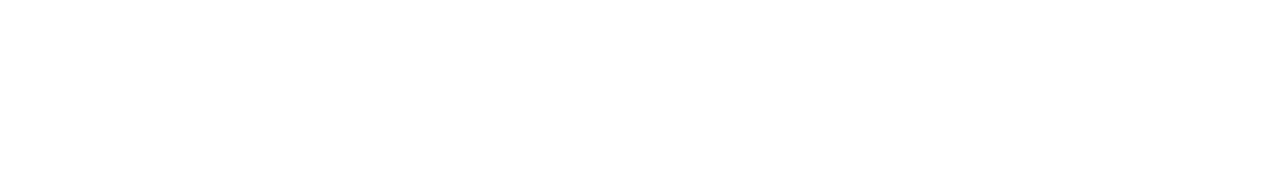
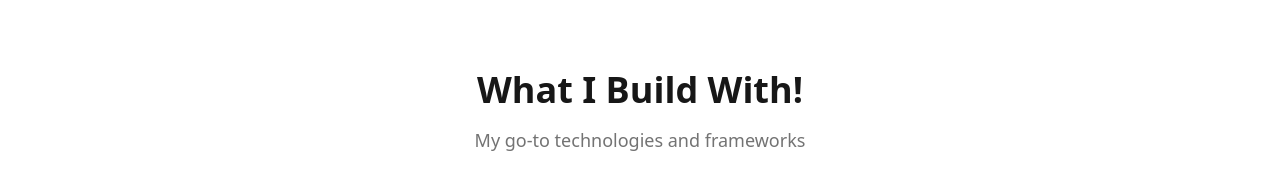
Before and after one commit to praghu-b/next-portfolio, a Next.js app: page / in a window 1280 px wide. Shown: the part 3042-3232 px from the top of the page. Before the commit the page ends 3016 px from the top, so only its background shows below. Built offline with nearby package versions, Linux system fonts and the light colour scheme; a web font is replaced by a local one.

Commit message:
feat(ui): initialize skill section

```diff
--- a/src/app/page.tsx
+++ b/src/app/page.tsx
@@ -3,6 +3,7 @@
 import HeroSection from "@/components/sections/Hero";
 import AboutSection from "@/components/sections/About";
 import ProjectSection from "@/components/sections/Project";
+import SkillSection from "@/components/sections/Skill";
 import { motion, useScroll, useTransform } from "framer-motion";
 
 export default function Home() {
@@ -22,6 +23,9 @@
       <motion.div>
         <ProjectSection />
       </motion.div>
+      <motion.div>
+        <SkillSection />
+      </motion.div>
     </div>
   );
 }
--- /dev/null
+++ b/src/components/sections/Skill.tsx
@@ -0,0 +1,26 @@
+import { motion } from "framer-motion"
+
+export default function ProjectSection() {
+
+    return (
+        <section className="min-h-screen w-full">
+            <div className="max-w-7xl mx-auto">
+                <motion.div
+                    className="space-y-4 mb-10 text-center"
+                    initial={{ opacity: 0, y: -30 }}
+                    whileInView={{ opacity: 1, y: 0 }}
+                    transition={{ duration: 0.6, delay: 0.1 }}
+                >
+                    <p className="text-4xl font-bold">What I Build With!</p>
+                    <motion.p
+                        className="text-lg text-accent"
+                        // animate={{ opacity: [0.5, 1, 0.5] }}
+                        // transition={{ repeat: Infinity, duration: 2 }}
+                    >
+                        My go-to technologies and frameworks
+                    </motion.p>
+                </motion.div>
+            </div>
+        </section>
+    )
+}
```
